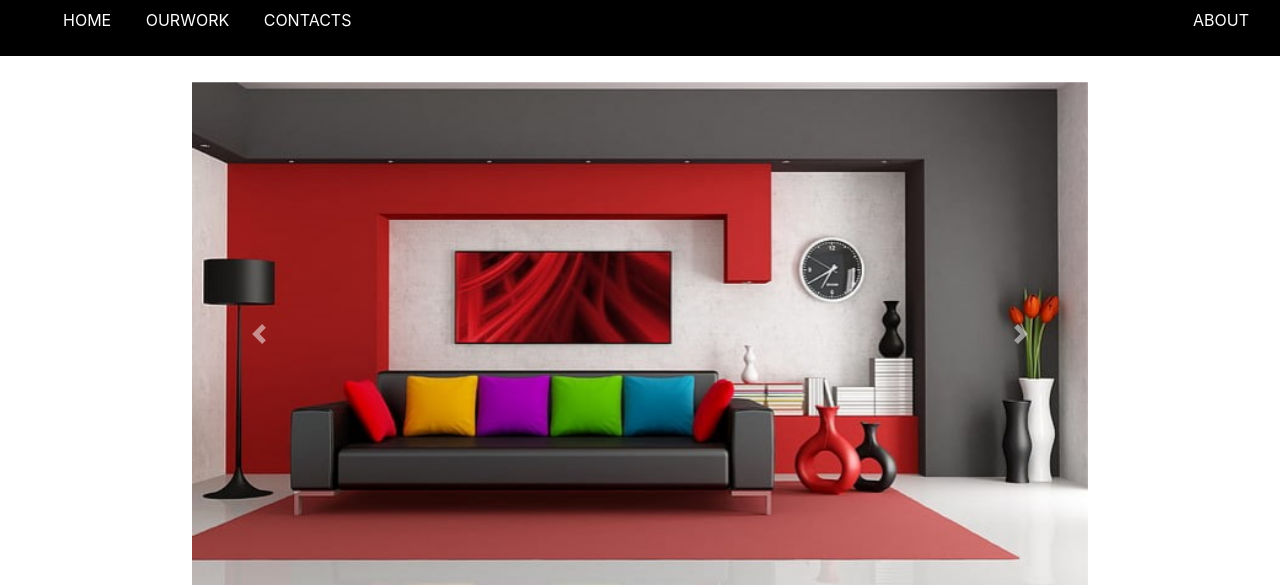
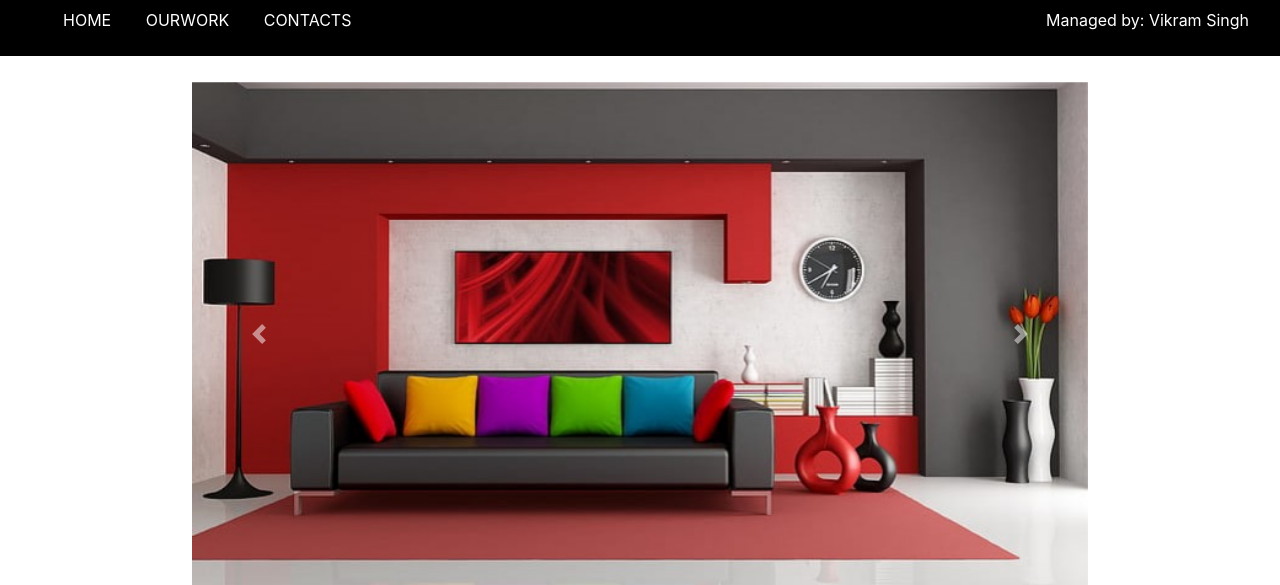
Before and after one commit to Viveknishad146/wooods, a PHP site: page / in a window 1280 px wide. Shown: the top 585 px of the page. Run offline with PHP 8.4, Linux system fonts and the light colour scheme; some libraries are stand-ins or nearby versions.

Commit message:
Update header.php

```diff
--- a/header.php
+++ b/header.php
@@ -29,7 +29,7 @@
         <li>OURWORK</li>
         <li>CONTACTS</li>
     </ul>
-    <ul><li>ABOUT</li></ul>
+    <ul><li>Managed by: Vikram Singh</li></ul>
 </div>
 </body>
 </html>
```
